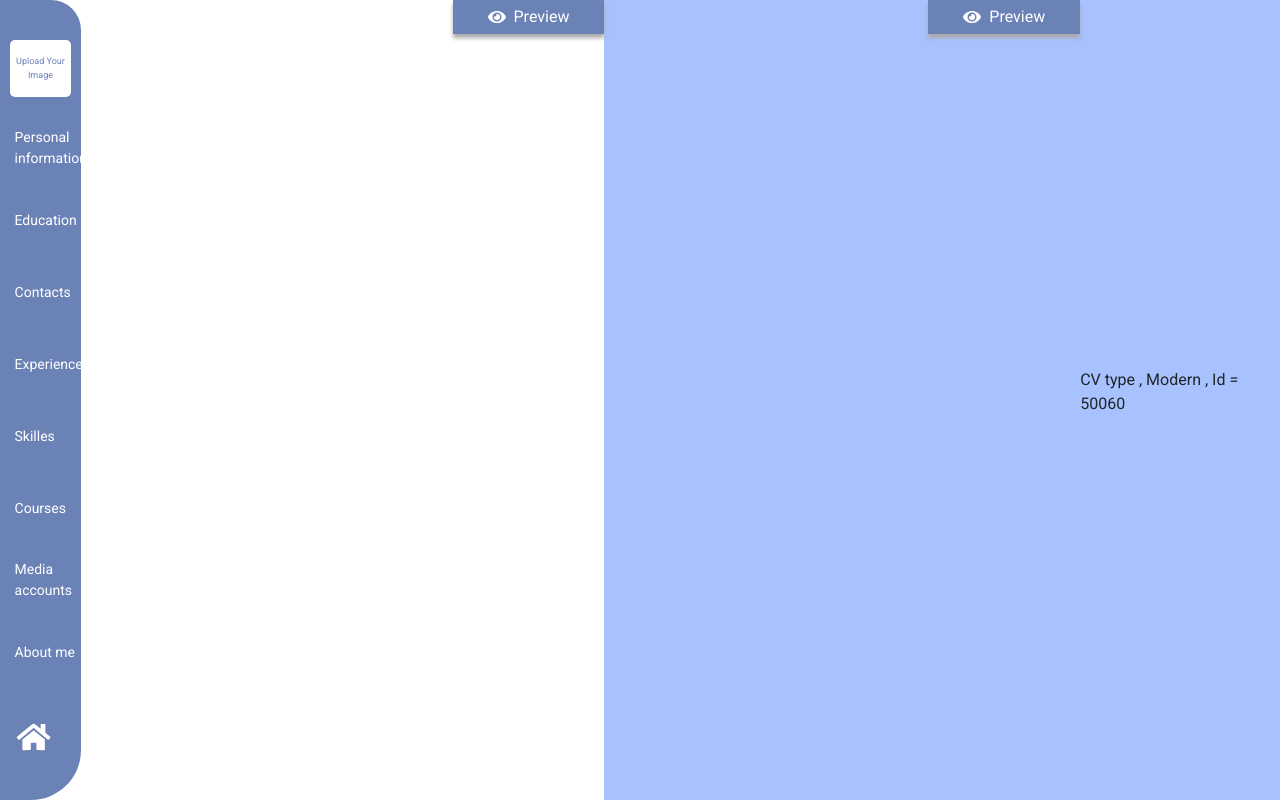
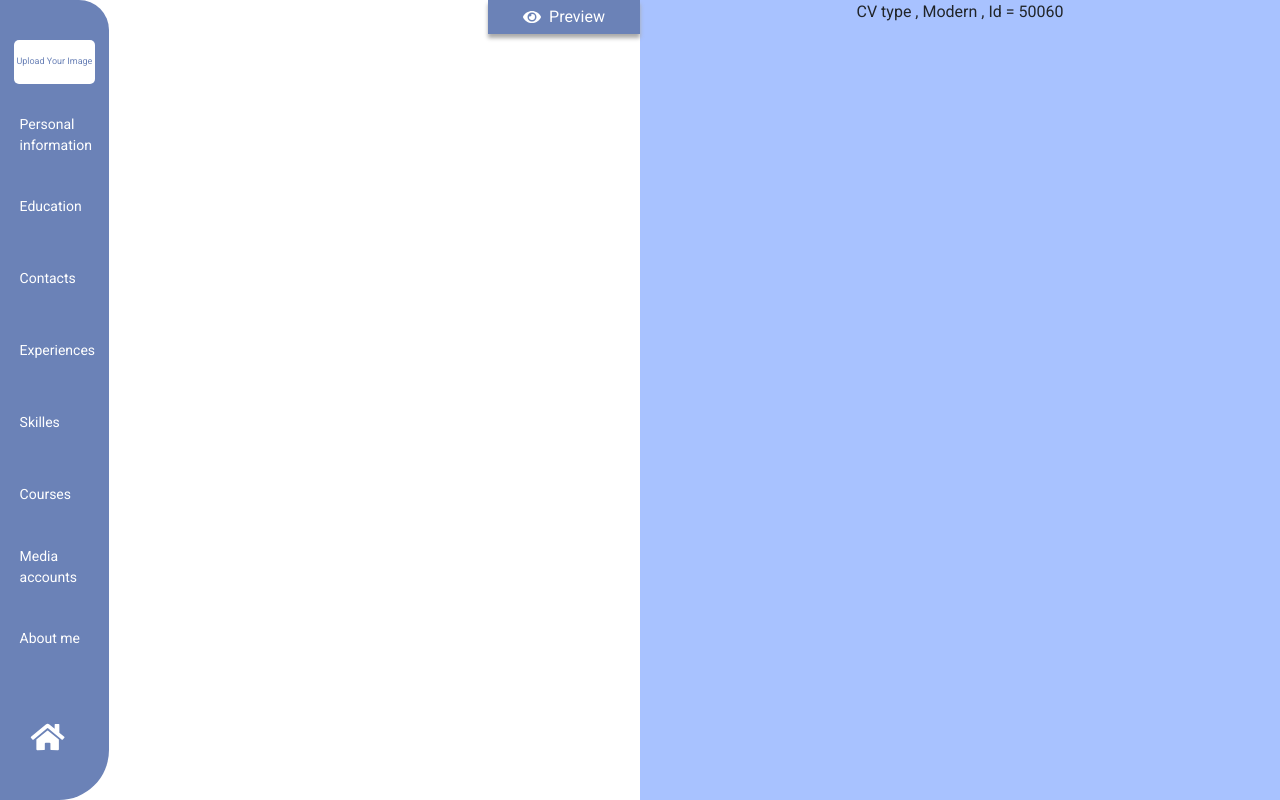
Before and after one commit to sohaila-mohamed/CV-Creator-ClientSide, a React (Create React App) app: page /Editor in a window 1280 px wide. Built offline with nearby package versions, Linux system fonts and the light colour scheme.

Commit message:
updating editor

```diff
--- a/src/components/editor/editorWrapper/editorWrapper.jsx
+++ b/src/components/editor/editorWrapper/editorWrapper.jsx
@@ -69,14 +69,9 @@ function EditorWrapper() {
             <Route path="/Editor/About-me" render={() => <h3>About me</h3>} />
           </Switch>
         </div>
+      </div>
 
       <div className="right-editor d-none d-md-block w-100 w-md-50">
-          <button>
-            <FontAwesomeIcon icon={faEye} className="mr-2" />
-            Preview
-          </button>
-        </div>
-        <div className="right-editor">
         <button>
           <FontAwesomeIcon icon={faEye} className="mr-2" />
           Preview
@@ -86,7 +81,6 @@ function EditorWrapper() {
         <CvD1 />
       </div>
     </div>
-    </div>
   );
 }
 
```
Lines whose indentation alone changed are shown as unchanged.
